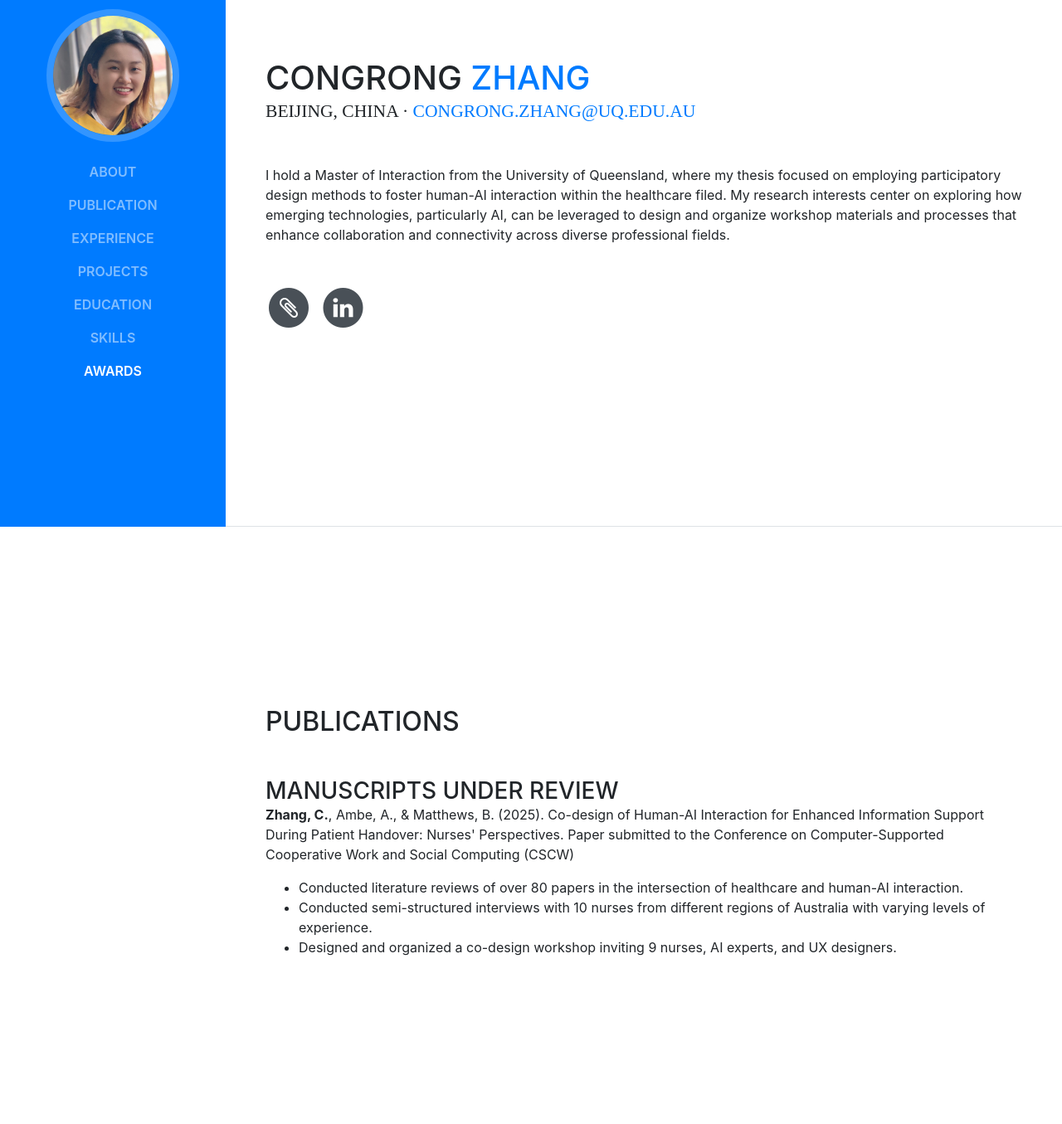
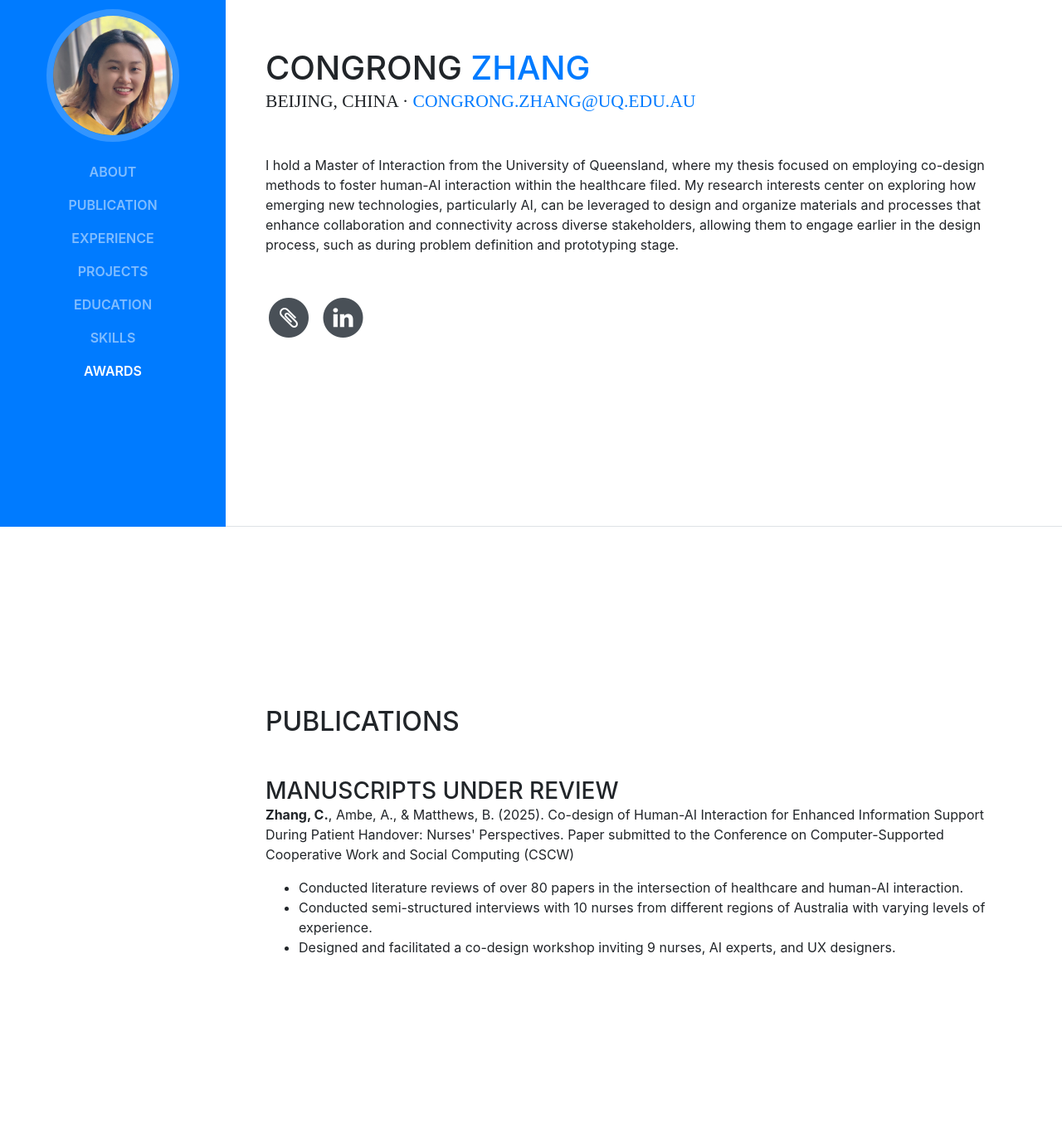
Before and after one commit to congrongzhang/congrongzhang.github.io, a website with bundled scripts: page index.html in a window 1280 px wide. Shown: the part 165-1520 px from the top of the page at 83% size. Built offline with nearby package versions, Linux system fonts and the light colour scheme; a web font is replaced by a local one.

Commit message:
Add files via upload

```diff
--- a/index.html
+++ b/index.html
@@ -74,7 +74,7 @@
           <div class="subheading mb-5">Beijing, China ·
             <a href="mailto:name@email.com">congrong.zhang@uq.edu.au</a>
           </div>
-          <p class="mb-5">I hold a Master of Interaction from the University of Queensland, where my thesis focused on employing participatory design methods to foster human-AI interaction within the healthcare filed. My research interests center on exploring how emerging technologies, particularly AI, can be leveraged to design and organize workshop materials and processes that enhance collaboration and connectivity across diverse professional fields.</p>
+          <p class="mb-5">I hold a Master of Interaction from the University of Queensland, where my thesis focused on employing co-design methods to foster human-AI interaction within the healthcare filed. My research interests center on exploring how emerging new technologies, particularly AI, can be leveraged to design and organize materials and processes that enhance collaboration and connectivity across diverse stakeholders, allowing them to engage earlier in the design process, such as during problem definition and prototyping stage.</p>
           <ul class="list-inline list-social-icons mb-0">
             <li class="list-inline-item">
               <a href="/doc/cv_congrongzhang_24sep.pdf">
@@ -106,7 +106,7 @@
               <ul>
                 <li>Conducted literature reviews of over 80 papers in the intersection of healthcare and human-AI interaction.</li>
                 <li>Conducted semi-structured interviews with 10 nurses from different regions of Australia with varying levels of experience.</li>
-                <li>Designed and organized a co-design workshop inviting 9 nurses, AI experts, and UX designers.</li>
+                <li>Designed and facilitated a co-design workshop inviting 9 nurses, AI experts, and UX designers.</li>
               </ul>
             </div>
             </div>
```
